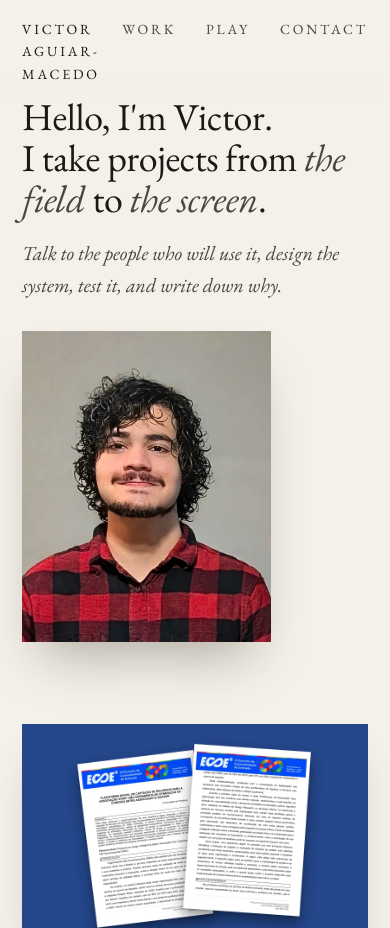
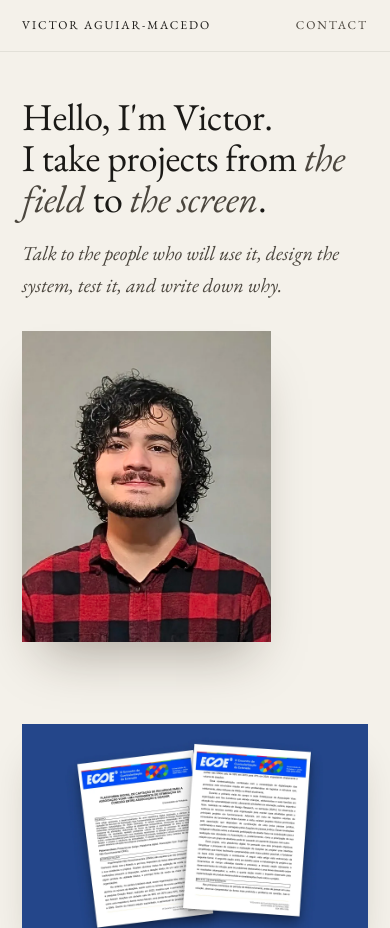
Before and after one commit to wiktor-r/vmacedo.com, a plain HTML site: page index.html in a window 390 px wide. Shown: the top 928 px of the page. Drawn offline with Linux system fonts and the light colour scheme.

Commit message:
Publish site

```diff
--- a/index.html
+++ b/index.html
@@ -69,6 +69,9 @@ a.up{display:block}
  .m-play{margin-top:80px}.m-grid{display:grid;grid-template-columns:1fr 1fr;gap:18px 14px;margin-top:20px}
  .m-grid a{text-decoration:none;font-size:15px}.m-grid img{width:100%;margin-bottom:6px}
  footer{padding:12vh 22px 0}
+ nav.top{background:var(--paper);padding:16px 22px;box-shadow:0 1px 0 rgba(26,25,22,.08)}
+ nav.top a{font-size:12px;letter-spacing:.16em;white-space:nowrap}
+ nav.top .r a[data-go]{display:none}
 }
 </style></head><body>
 <nav class="top"><a href="/">Victor Aguiar-Macedo</a><div class="r"><a href="#" data-go="1">Work</a><a href="#" data-go="4">Play</a><a href="#contact">Contact</a></div></nav>
```
